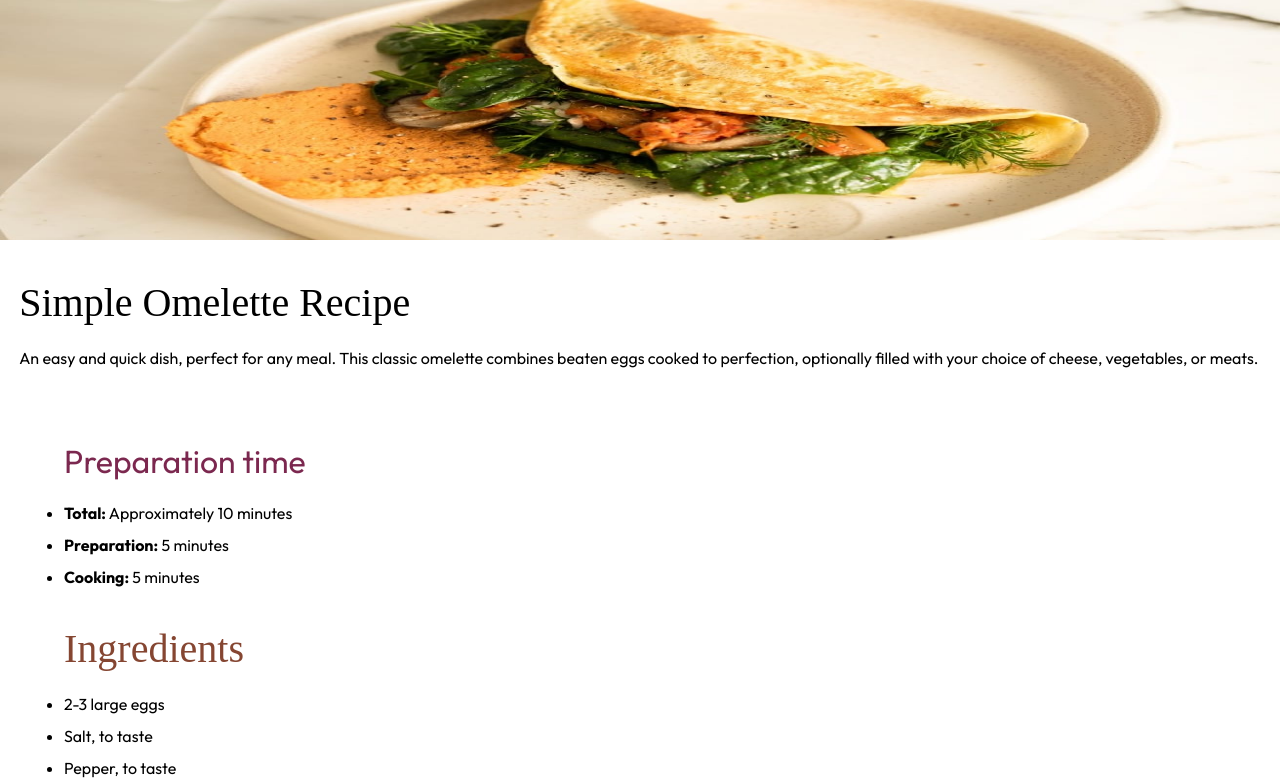
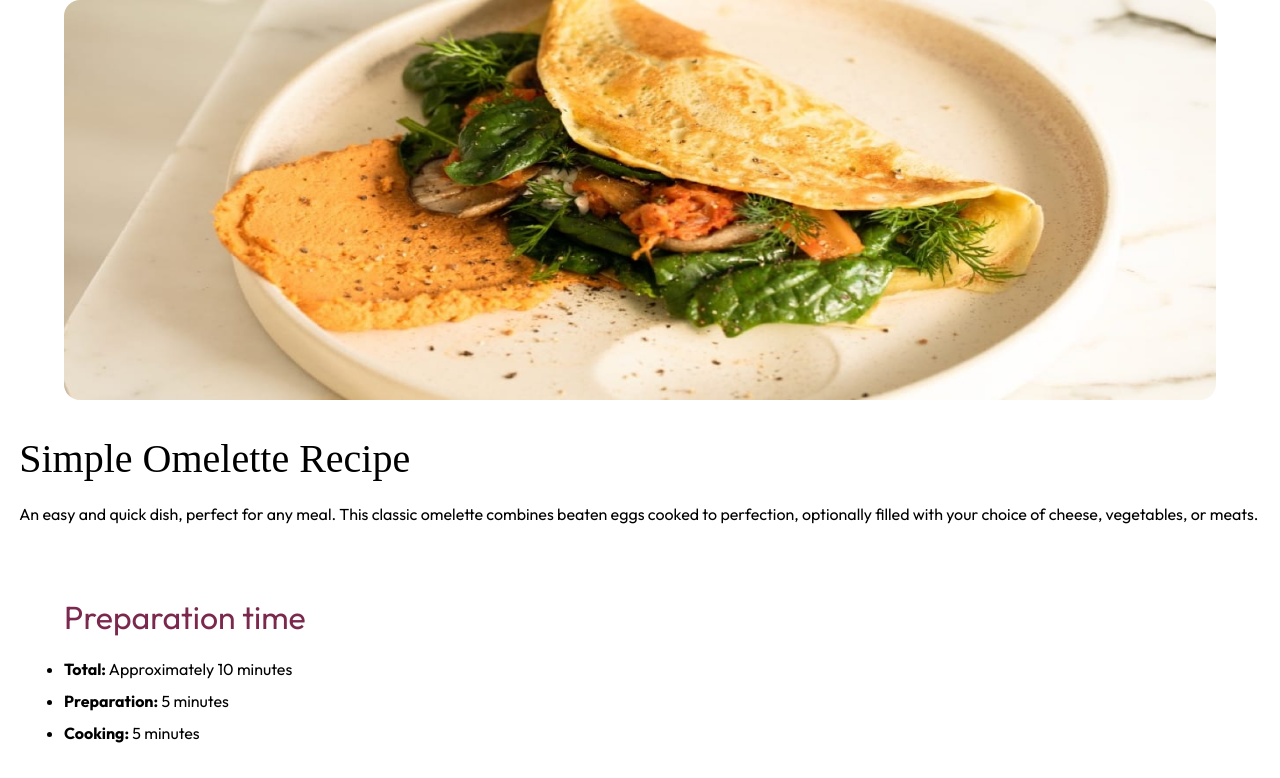
Before and after one commit to CarlosMarioToro/Simple-Omelette-Recipe, a plain HTML site: page index.html in a window 1280 px wide. Shown: the top 778 px of the page. Drawn offline with Linux system fonts and the light colour scheme.

Commit message:
Changing Destop Layout

```diff
--- a/index.css
+++ b/index.css
@@ -126,7 +126,17 @@ td {
     text-align: center;
 }
 
-@media (min-width: 1440px) {
+@media (min-width: 768px) {
+    body {
+        margin: auto;
+    }
+    img {
+        display: block;
+        width: 90vw;
+        height: 25rem;
+        margin: auto;
+        border-radius: 1rem;
+    }
     table {
         width: 90%;
     }
```
